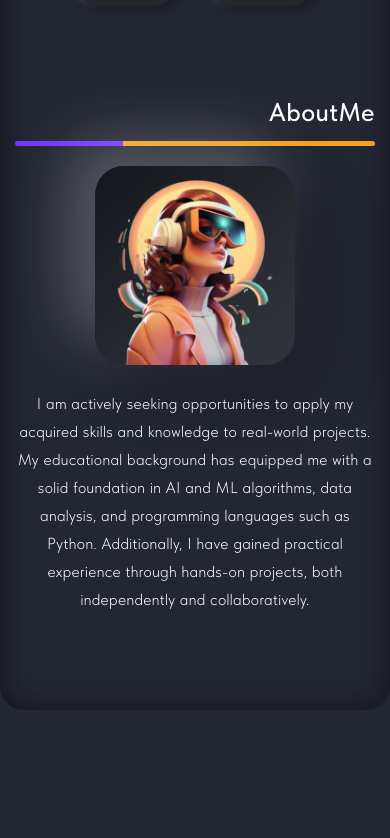
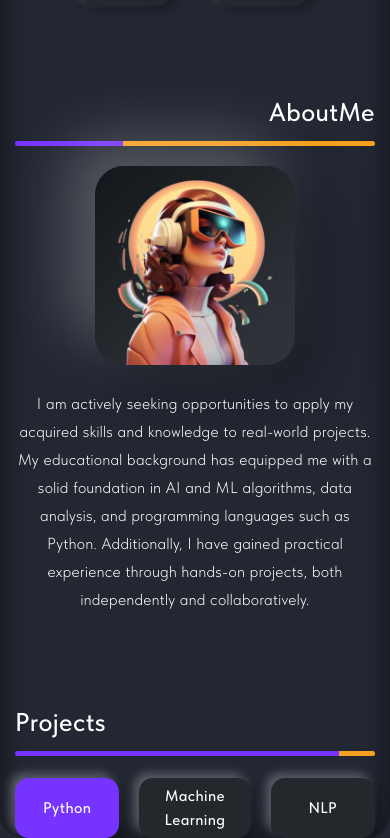
Before and after one commit to zh33nbekov/my-portfolio, a Next.js app: page / in a window 390 px wide. Shown: the part 739-1577 px from the top of the page. Before the commit the page ends 1449 px from the top, so only its background shows below. Built offline with nearby package versions, Linux system fonts and the light colour scheme.

Commit message:
feature/projects process...

```diff
--- a/src/app/page.tsx
+++ b/src/app/page.tsx
@@ -9,8 +9,8 @@ const Home = () => (
 	<div className='wrapper'>
 		<Greeting />
 		<AboutMe />
-		{/* <Projects />
-		<Skills />
+		<Projects />
+		{/* <Skills />
 		<Experience />
 		<ContactMe /> */}
 	</div>
--- /dev/null
+++ b/src/modules/projects/components/projects-buttons/ProjectsButtons.tsx
@@ -0,0 +1,12 @@
+import { Button } from '@/components'
+import { PROJECTS_BUTTONS } from '../../constants'
+import styles from './projects-buttons.module.scss'
+export const ProjectsButtons = () => (
+	<div className={styles.projectsButtons}>
+		{PROJECTS_BUTTONS.map(({ label, active }) => (
+			<Button key={label} type='button' className={active ? styles['active'] : undefined}>
+				{label}
+			</Button>
+		))}
+	</div>
+)
--- /dev/null
+++ b/src/modules/projects/components/projects-buttons/projects-buttons.module.scss
@@ -0,0 +1,21 @@
+.projectsButtons {
+	padding-top: clamp(20px, 9.5px + 3.27vw, 44px);
+	display: flex;
+	gap: clamp(15px, -5px + 6.27vw, 61px);
+	button {
+		font-size: clamp(15px, 12.8px + 0.68vw, 20px);
+		padding: 16px 17px;
+		&.active {
+			background-color: #7733ff;
+		}
+	}
+	@media (max-width: 480px) {
+		button {
+			border-radius: clamp(13px, 8.2px + 1.5vw, 24px);
+			&:nth-of-type(2) {
+				text-wrap: wrap;
+				padding: 6px 22px;
+			}
+		}
+	}
+}
--- a/src/modules/projects/components/projects/Projects.tsx
+++ b/src/modules/projects/components/projects/Projects.tsx
@@ -1,24 +1,10 @@
-import { Button, SectionTitle } from '@/components'
-import { PROJECTS_BUTTONS } from '../../index'
+import { SectionTitle } from '@/components'
+import { ProjectsButtons } from '../../index'
 import styles from './projects.module.scss'
 
-export const Projects = () => {
-	return (
-		<div className={styles.projects}>
-			<SectionTitle title='Projects' width='90' />
-			<div className={styles.projects__buttons}>
-				{PROJECTS_BUTTONS.map(({ label, active }) => {
-					return (
-						<Button
-							key={label}
-							type='button'
-							className={active ? styles['active'] : undefined}
-						>
-							{label}
-						</Button>
-					)
-				})}
-			</div>
-		</div>
-	)
-}
+export const Projects = () => (
+	<div className={styles.projects}>
+		<SectionTitle title='Projects' width='90' />
+		<ProjectsButtons />
+	</div>
+)
--- a/src/modules/projects/components/projects/projects.module.scss
+++ b/src/modules/projects/components/projects/projects.module.scss
@@ -1,12 +1,3 @@
 .projects {
-	&__buttons {
-		display: flex;
-		gap: 61px;
-		button {
-			text-wrap: nowrap;
-			&.active {
-				background-color: #7733ff;
-			}
-		}
-	}
+
 }
--- a/src/modules/projects/index.ts
+++ b/src/modules/projects/index.ts
@@ -1,2 +1,3 @@
+export * from './components/projects-buttons/ProjectsButtons'
 export * from './components/projects/Projects'
 export * from './constants'
```
